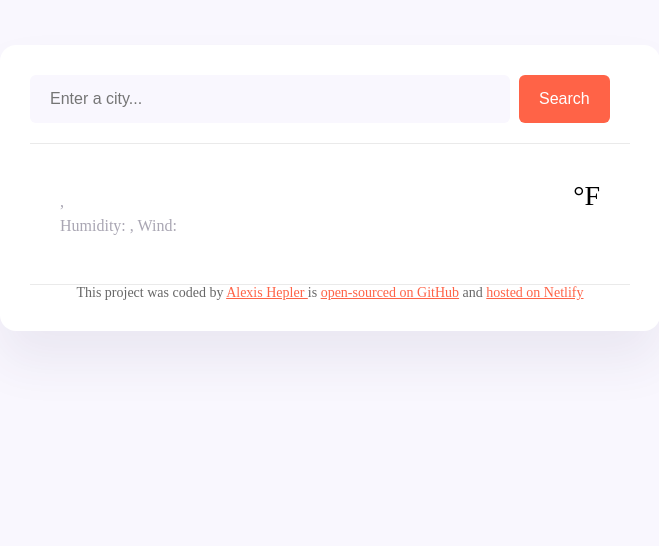
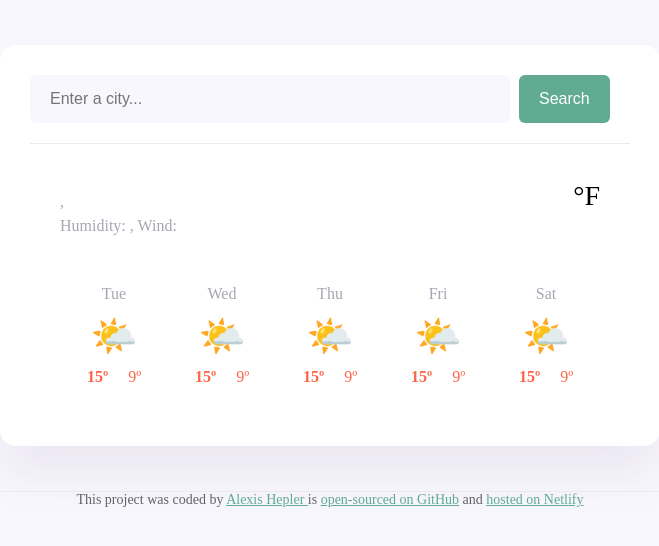
Before and after one commit to Alexismarie20/Forecast, a plain HTML site: page index.html in a window 1280 px wide. Shown: the whole page, without its empty margins (310-969 px from the left). Drawn offline with nearby package versions, Linux system fonts and the light colour scheme; no server answers.

Commit message:
added css and html for forecast

```diff
--- a/index.html
+++ b/index.html
@@ -10,10 +10,9 @@
 <body>
 <div class="weather-app">
     <header>
-     <form class "search-form" id="search-form">
+     <form class = "search-form" id="search-form">
     <input type="search"
-    placeholder="Enter a city...
-    " required
+    placeholder="Enter a city..."required
     id="search-form-input"
     class="search-form-input"
     />
@@ -32,16 +31,95 @@ Humidity: <strong id="humidity"></strong>, Wind: <strong id="wind-speed"></stron
    </div>
    <div class ="weather-app-temperature-container">
     <div id="icon"></div>
-    <div class ="weather-app-temperature" id="temperature"></div>    <div class = "weather-app-unit">°F</div>
+    <div class ="weather-app-temperature" id="temperature"></div>
+    <div class = "weather-app-unit">°F</div>
   </div>
   </div>
-  </main>
+<div class="weather-forecast">
+           <div class="weather-forecast-day">
+             <div class="weather-forecast-date">Tue</div>
+             <div class="weather-forecast-icon">🌤️</div>
+             <div class="weather-forecast-temperatures">
+               <div class="weather-forecast-temperature">
+                 <strong>15º</strong>
+               </div>
+               <div class="weather-forecast-temperature">9º</div>
+             </div>
+           </div>
+           <div class="weather-forecast-day">
+             <div class="weather-forecast-date">Wed</div>
+             <div class="weather-forecast-icon">🌤️</div>
+             <div class="weather-forecast-temperatures">
+               <div class="weather-forecast-temperature">
+                 <strong>15º</strong>
+               </div>
+               <div class="weather-forecast-temperature">9º</div>
+             </div>
+           </div>
+           <div class="weather-forecast-day">
+             <div class="weather-forecast-date">Thu</div>
+             <div class="weather-forecast-icon">🌤️</div>
+             <div class="weather-forecast-temperatures">
+               <div class="weather-forecast-temperature">
+                 <strong>15º</strong>
+               </div>
+               <div class="weather-forecast-temperature">9º</div>
+             </div>
+           </div>
+           <div class="weather-forecast-day">
+             <div class="weather-forecast-date">Fri</div>
+             <div class="weather-forecast-icon">🌤️</div>
+             <div class="weather-forecast-temperatures">
+               <div class="weather-forecast-temperature">
+                 <strong>15º</strong>
+               </div>
+               <div class="weather-forecast-temperature">9º</div>
+             </div>
+           </div>
+           <div class="weather-forecast-day">
+             <div class="weather-forecast-date">Sat</div>
+             <div class="weather-forecast-icon">🌤️</div>
+             <div class="weather-forecast-temperatures">
+               <div class="weather-forecast-temperature">
+                 <strong>15º</strong>
+               </div>
+               <div class="weather-forecast-temperature">9º</div>
+             </div>
+           </div>
+         </div>
+       </main>
 
-  <footer>
+
+
+
+
+
+
+
+
+
+
+
+
+
+
+
+
+
+
+
+
+
+    </div>
+    </div>
+  </div>
+</main>
+
+<footer>
   This project was coded by
   <a href="https://github.com/Alexismarie20" target="blank"> Alexis Hepler </a>
    is <a href="https://github.com/Alexismarie20/Forecast"target="blank"> open-sourced on GitHub</a>
-   and <a href="https://heplers-forecast-app.netlify.app/" target=" blank">hosted on Netlify</a>
+   and <a href="https://heplers-forecast-app.netlify.app/" target="blank">hosted on Netlify</a>
   </footer>
   </div>
  <script src="src/script.js"></script>
--- a/src/style.css
+++ b/src/style.css
@@ -3,8 +3,7 @@ body {
 
 }
 
-.weather-app
-{
+.weather-app {
     background: white;
     max-width: 600px;
     margin: 45px auto;
@@ -13,19 +12,16 @@ body {
     padding: 30px;
 }
 
-a
-{
-  color: tomato;
+a {
+  color: #60ab91;
 }
 
-header
-{
+header {
     border-bottom: 1px solid #eaeaea;
     padding-bottom: 20px;
 }
 
-.search-form-input
-{
+.search-form-input {
   background-color: #f9f7fe;
   border: none;
   border-radius: 6px;
@@ -34,9 +30,8 @@ header
   font-size: 16px
 }
 
-.submit-form-button
-{
-  background-color: tomato;
+.submit-form-button {
+  background-color: #60ab91;
   border: none;
   border-radius: 6px;
   padding: 15px 20px;
@@ -46,64 +41,86 @@ header
   margin-left: 5px;
 }
 
-main
-{
+main {
   padding: 30px;
 
 }
 
-.weather-app-data
-{
+.weather-app-data {
   display: flex;
   justify-content: space-between;
 }
 
-.weather-app-city
-{
+.weather-app-city {
   margin: 0;
   font-size: 38px;
   line-height: 48px;
   font-weight: bold;
 }
 
-.weather-app-details
-{
+.weather-app-details {
   font-size: 16px;
     color: rgba(39, 33, 66, 0.4);
     line-height: 24px;
     font-weight: 500;
 }
 
-.weather-app-details strong
-{
-  color: #f65282;
+.weather-app-details strong {
+  color: tomato
 }
 
-.weather-app-temperature-container
-{
+.weather-app-temperature-container {
   display: flex;
 }
 
-.weather-app-icon
-{
+.weather-app-icon {
   width: 88px;
   height: 88px
 }
 
-.weather-app-temperature
-{
+.weather-app-temperature {
  font-size: 88px;
  line-height: 88px;
+font-weight: bold;
 }
 
-.weather-app-unit
-{
+.weather-app-unit {
   margin-top: 6px;
   font-size: 28px;
 }
 
-footer
-{
+ .weather-forecast{
+  display: flex;
+  justify-content: space-around;
+  margin-top: 30px;
+}
+
+.weather-forecast-date {
+  text-align: center;
+  color: rgba(39, 33, 66, 0.4);
+  font-size: 16px;
+  line-height: 20px;
+  margin-bottom: 10px;
+}
+
+.weather-forecast-icon {
+  font-size: 38px;
+  text-align: center;
+}
+
+.weather-forecast-temperatures {
+  text-align: center;
+  color: tomato;
+  margin-top: 10px;
+  display: flex;
+  justify-content: center;
+}
+
+.weather-forecast-temperature{
+  padding: 0 10px;
+}
+
+footer{
   border-top: 1px solid #eaeaea;
   padding-top: 30px 0 0 0;
  text-align: center;
```
